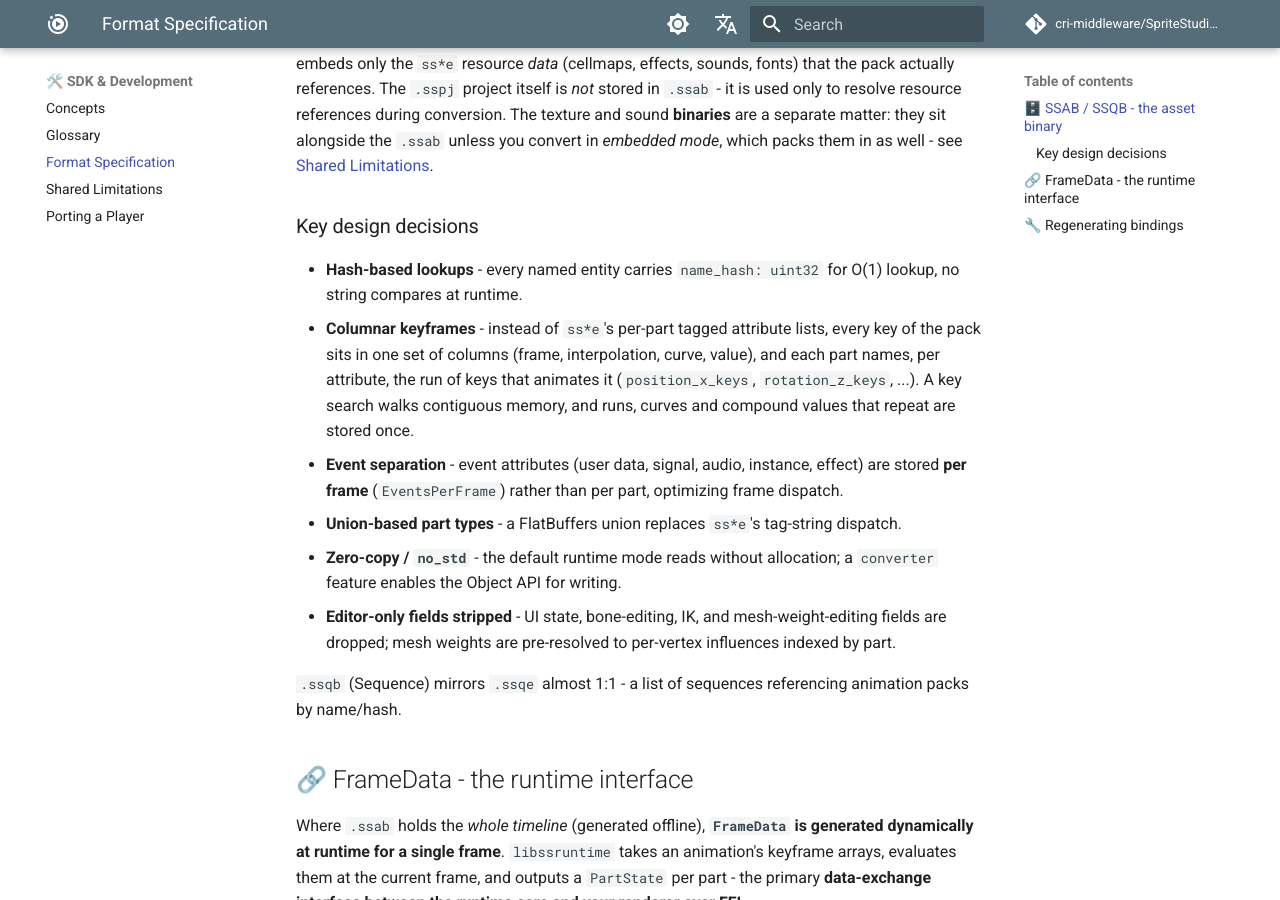
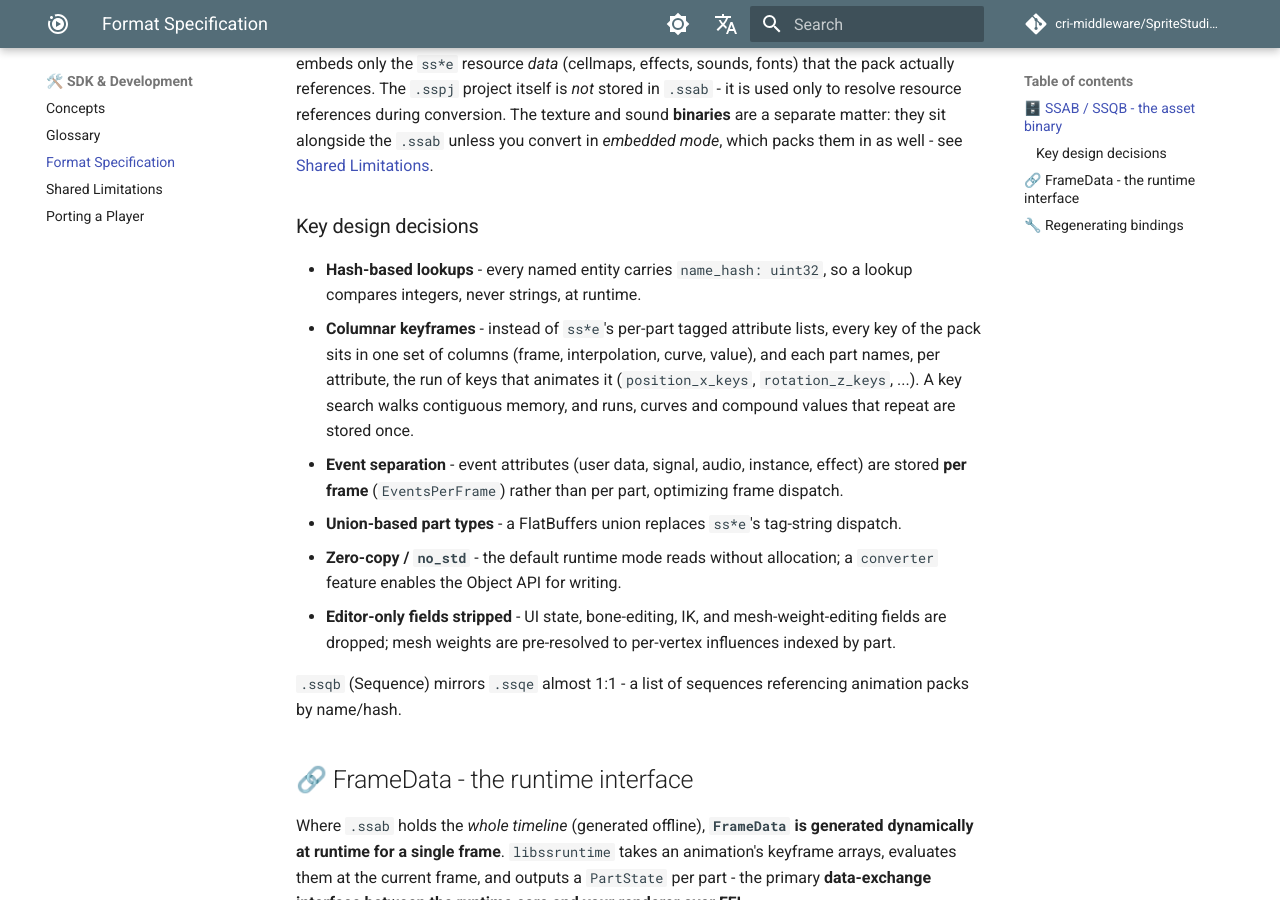
Before and after one commit to cri-middleware/SpriteStudio-Docs, an MkDocs documentation site: the page built from docs/en/sdk/format-spec.md, in a window 1280 px wide and 900 px high, scrolled down 814 px. Built offline with MkDocs 1.6.1 and Material for MkDocs 9.7.7, drawn with Linux system fonts in a browser that asks for light colours; comment, search, counter and statistics services are not loaded.

Commit message:
docs: the format spec does not promise O(1) name lookup
The SSAB schema has a reader scan the animation array for a hash, and
binary-search the tables keyed on name_hash; neither is O(1). What the
hash buys is an integer compare in place of a string compare, which is
what the bullet now says.

```diff
--- a/docs/en/sdk/format-spec.md
+++ b/docs/en/sdk/format-spec.md
@@ -31,8 +31,8 @@ which packs them in as well - see [Shared Limitations](./limitations.md).
 
 ### Key design decisions
 
-- **Hash-based lookups** - every named entity carries `name_hash: uint32` for O(1) lookup, no
-  string compares at runtime.
+- **Hash-based lookups** - every named entity carries `name_hash: uint32`, so a lookup compares
+  integers, never strings, at runtime.
 - **Columnar keyframes** - instead of `ss*e`'s per-part tagged attribute lists, every key of
   the pack sits in one set of columns (frame, interpolation, curve, value), and each part
   names, per attribute, the run of keys that animates it (`position_x_keys`,
```
Also changed, not shown: docs/ja/sdk/format-spec.md (+1 -1 lines).
